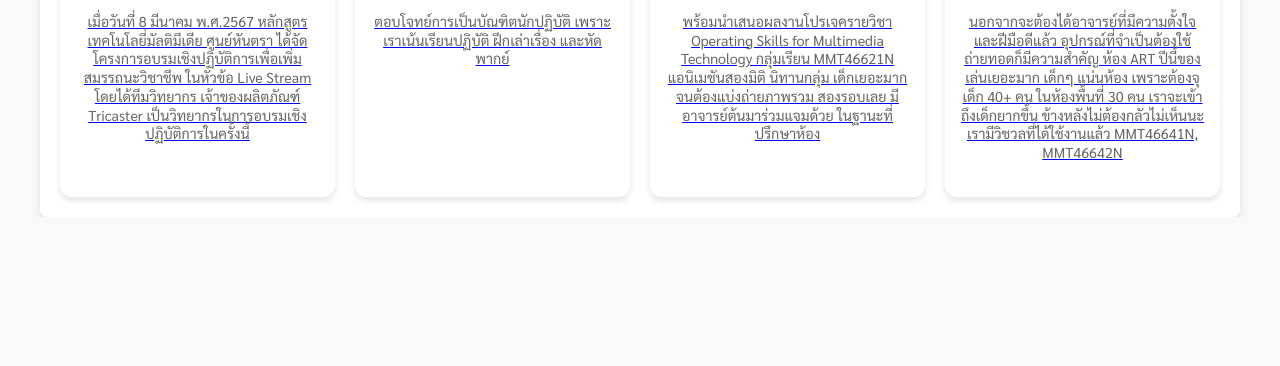
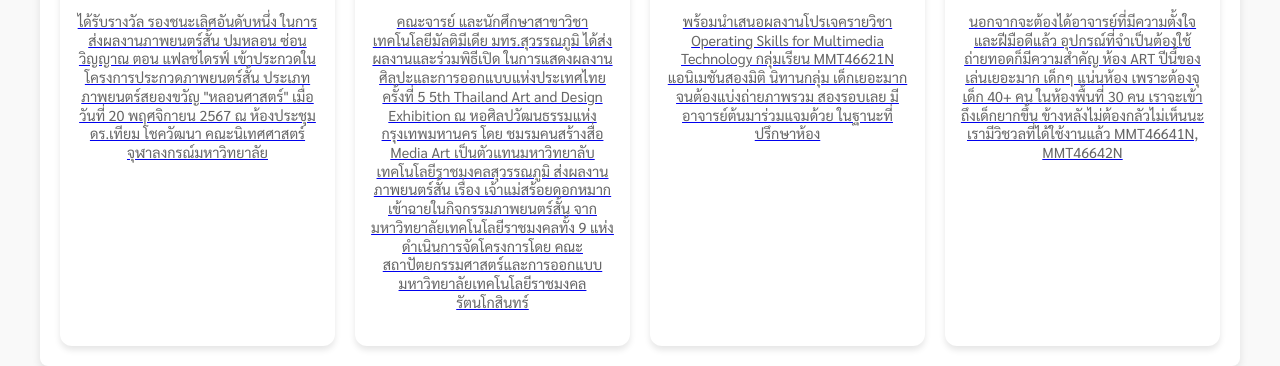
Before and after one commit to LERXY/sdas34es12456xs3, a plain HTML site: page index.html in a window 1280 px wide. Shown: the part 1663-2029 px from the top of the page. Before the commit the page ends 1880 px from the top, so only its background shows below. Drawn offline with Linux system fonts and the light colour scheme.

Commit message:
Add files via upload

```diff
--- a/index.html
+++ b/index.html
@@ -692,14 +692,14 @@
 <body>
     <div class="container">
         <div class="card-grid">
-            <a href="https://www.facebook.com/MMT.RUS/posts/pfbid028Qb1wdsLbceADxPDSabuny9RA3bcW4UnXPBAZcoCCmjDSFU9kTvHUk3TocSSWDPdl" class="card">
-                <img src="https://scontent.fbkk25-1.fna.fbcdn.net/v/t39.30808-6/467781512_1062923458958396_3389618824824092175_n.jpg?_nc_cat=101&ccb=1-7&_nc_sid=127cfc&_nc_ohc=JQqbJxTyEyUQ7kNvgHFK2iS&_nc_oc=AdhlV_n04XGOVYg4kiUTrmup-J-A34VlekriBSEa8qk00xnQ-eLvbLFdDb4upMwcwhc&_nc_zt=23&_nc_ht=scontent.fbkk25-1.fna&_nc_gid=AXdgXsZtlIO435zscu5utU0&oh=00_AYABmBfmSxfcievEN2nojIymW9F4F8jWSETPS27k-ohZXg&oe=679BEA98" alt="ภาพกิจกรรมวันเด็กแห่งชาติ">
-                <p>เมื่อวันที่ 8 มีนาคม พ.ศ.2567 หลักสูตรเทคโนโลยี่มัลติมีเดีย ศูนย์หันตรา ได้จัดโครงการอบรมเชิงปฏิบัติการเพื่อเพิ่มสมรรถนะวิชาชีพ ในหัวข้อ Live Stream โดยได้ทีมวิทยากร เจ้าของผลิตภัณฑ์ Tricaster เป็นวิทยากรในการอบรมเชิงปฏิบัติการในครั้งนี้</p>
+            <a href="https://www.facebook.com/share/p/15q2tt3c5b/" class="card">
+                <img src="https://img2.imgbiz.com/imgbiz/467781512_1062923458958396_3389618824824092175_n.jpg" alt="ภาพกิจกรรมวันเด็กแห่งชาติ">
+                <p>ได้รับรางวัล รองชนะเลิศอันดับหนึ่ง  ในการส่งผลงานภาพยนตร์สั้น ปมหลอน ซ่อนวิญญาณ ตอน แฟลชไดรฟ์ เข้าประกวดในโครงการประกวดภาพยนตร์สั้น ประเภทภาพยนตร์สยองขวัญ "หลอนศาสตร์" เมื่อวันที่ 20 พฤศจิกายน 2567  ณ ห้องประชุม ดร.เทียม โชควัฒนา คณะนิเทศศาสตร์ จุฬาลงกรณ์มหาวิทยาลัย</p>
 
             </a>
-            <a href="https://scontent.fbkk25-1.fna.fbcdn.net/v/t39.30808-6/451863292_8712561888760784_5735969509666001331_n.jpg?_nc_cat=109&ccb=1-7&_nc_sid=f727a1&_nc_ohc=yT6uIRlOqt8Q7kNvgHCeu5G&_nc_oc=AdiYXqpPhkaQqGGrFhUjMJ_dyEC8T7TNBinHCHqjc_Uhjj9xMQw5hxeNEYfLQPV0Km0&_nc_zt=23&_nc_ht=scontent.fbkk25-1.fna&_nc_gid=ATRKC-QizUAGZXgxAN_YaLj&oh=00_AYCr_pqIPmgnq9TwfY2X_Als8gaY9A4VYF3Xh3IpruSi4A&oe=67A3A56D" class="card">
-                <img src="https://scontent.fbkk25-1.fna.fbcdn.net/v/t39.30808-6/453739136_926969089235738_1369122911464267765_n.jpg?stp=dst-jpg_p526x395_tt6&_nc_cat=105&ccb=1-7&_nc_sid=127cfc&_nc_ohc=YgMfbq8H02wQ7kNvgEZ1--1&_nc_oc=AdjLTE44PE75Uo78_vpW9UUmiTYdEFfacuu-QgU_mLIinSyAg77diHIAlDY9-aLVEFA&_nc_zt=23&_nc_ht=scontent.fbkk25-1.fna&_nc_gid=Ayrzt9USCjBEVMyk9Qbywvx&oh=00_AYDG_kp1d2qDsggW7iCyBZXobbBBqur2TYeeC8YfLfy4Wg&oe=679BF2D8" alt="ภาพกิจกรรมสัมมนาเทคโนโลยี 2025">
-                <p>ตอบโจทย์การเป็นบัณฑิตนักปฏิบัติ เพราะเราเน้นเรียนปฏิบัติ ฝึกเล่าเรื่อง และหัดพากย์</p>
+            <a href="https://www.facebook.com/share/p/12CjyzvzHww/" class="card">
+                <img src="https://img2.imgbiz.com/imgbiz/unnameda161c3612db7ab4c.jpg" alt="ภาพกิจกรรมสัมมนาเทคโนโลยี 2025">
+                <p>คณะจารย์ และนักศึกษาสาขาวิชาเทคโนโลยีมัลติมีเดีย มทร.สุวรรณภูมิ ได้ส่งผลงานและร่วมพิธีเปิด ในการแสดงผลงานศิลปะและการออกแบบแห่งประเทศไทย ครั้งที่ 5 5th Thailand Art and Design Exhibition  ณ หอศิลปวัฒนธรรมแห่งกรุงเทพมหานคร โดย ชมรมคนสร้างสื่อ Media Art เป็นตัวแทนมหาวิทยาลับเทคโนโลยีราชมงคลสุวรรณภูมิ ส่งผลงานภาพยนตร์สั้น เรื่อง เจ้าแม่สร้อยดอกหมาก เข้าฉายในกิจกรรมภาพยนตร์สั้น จากมหาวิทยาลัยเทคโนโลยีราชมงคลทั้ง 9 แห่ง ดำเนินการจัดโครงการโดย คณะสถาปัตยกรรมศาสตร์และการออกแบบ มหาวิทยาลัยเทคโนโลยีราชมงคลรัตนโกสินทร์</p>
             </a>
             <a href="https://www.facebook.com/MMT.RUS/posts/pfbid028Jue36d4Ki2wQpeCiB1SwBE56F2yGnjwzTEBb3ANsqMb7CV5AmV5NVwt2dwNgBBKl" class="card">
                 <img src="https://scontent.fbkk25-1.fna.fbcdn.net/v/t39.30808-6/394213265_7546394022044249_897412889611254270_n.jpg?_nc_cat=106&ccb=1-7&_nc_sid=f727a1&_nc_ohc=Ev3mzTwOnPwQ7kNvgFoeSXE&_nc_oc=AdhBis-FRNiEmWx98o1BKIawTmgJ8o88PvQ6JADn8jCfBqwGaPzgNxEYMYeb6rYqXrU&_nc_zt=23&_nc_ht=scontent.fbkk25-1.fna&_nc_gid=AnymZGgPAwPobGq9i_I9ePE&oh=00_AYDi98APgB1HTPhIm_oqwMhTqKOCM-wkv28bRjref7LYeg&oe=67A39799" alt="ภาพกิจกรรมวันเปิดบ้าน">
```
